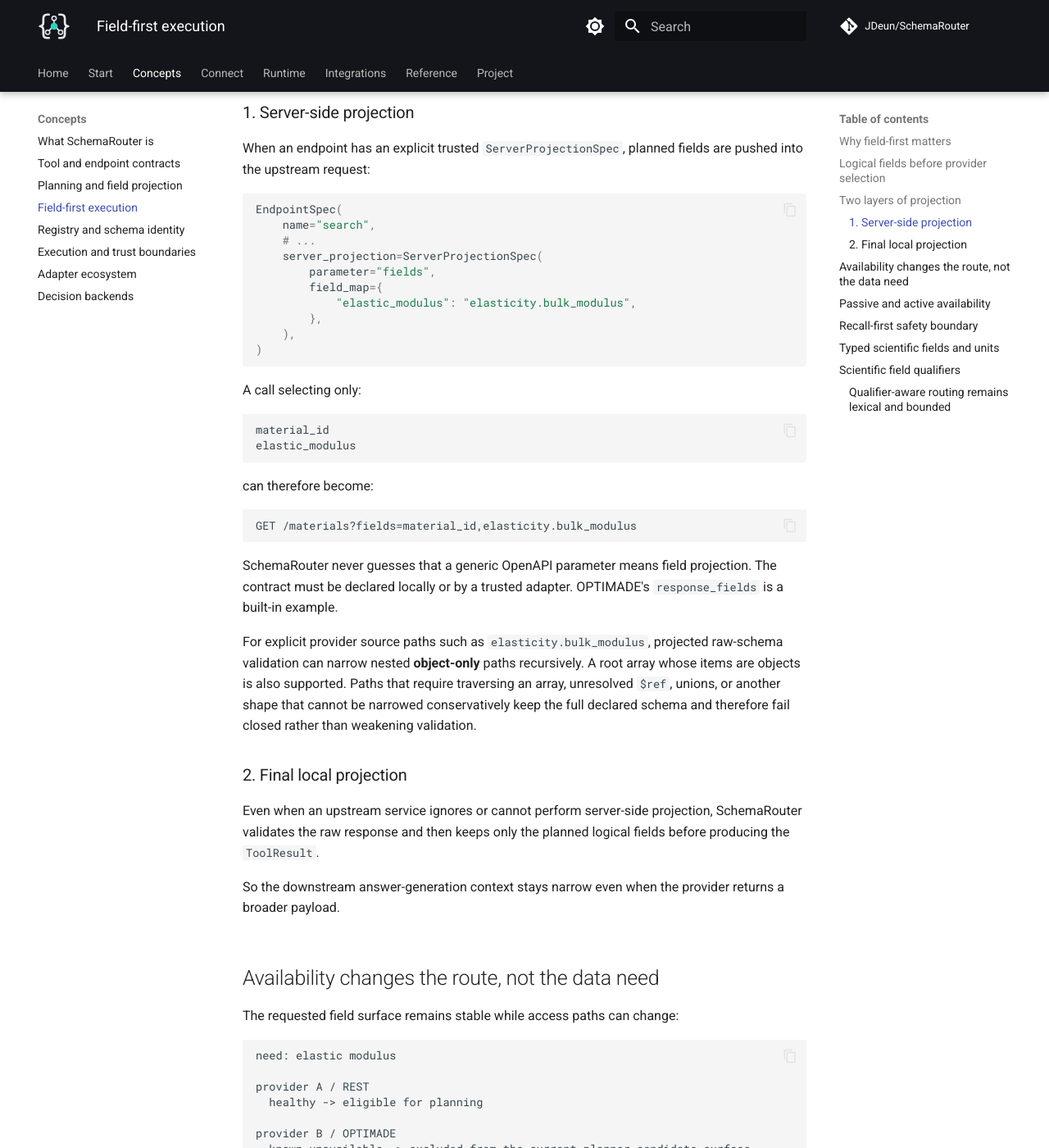
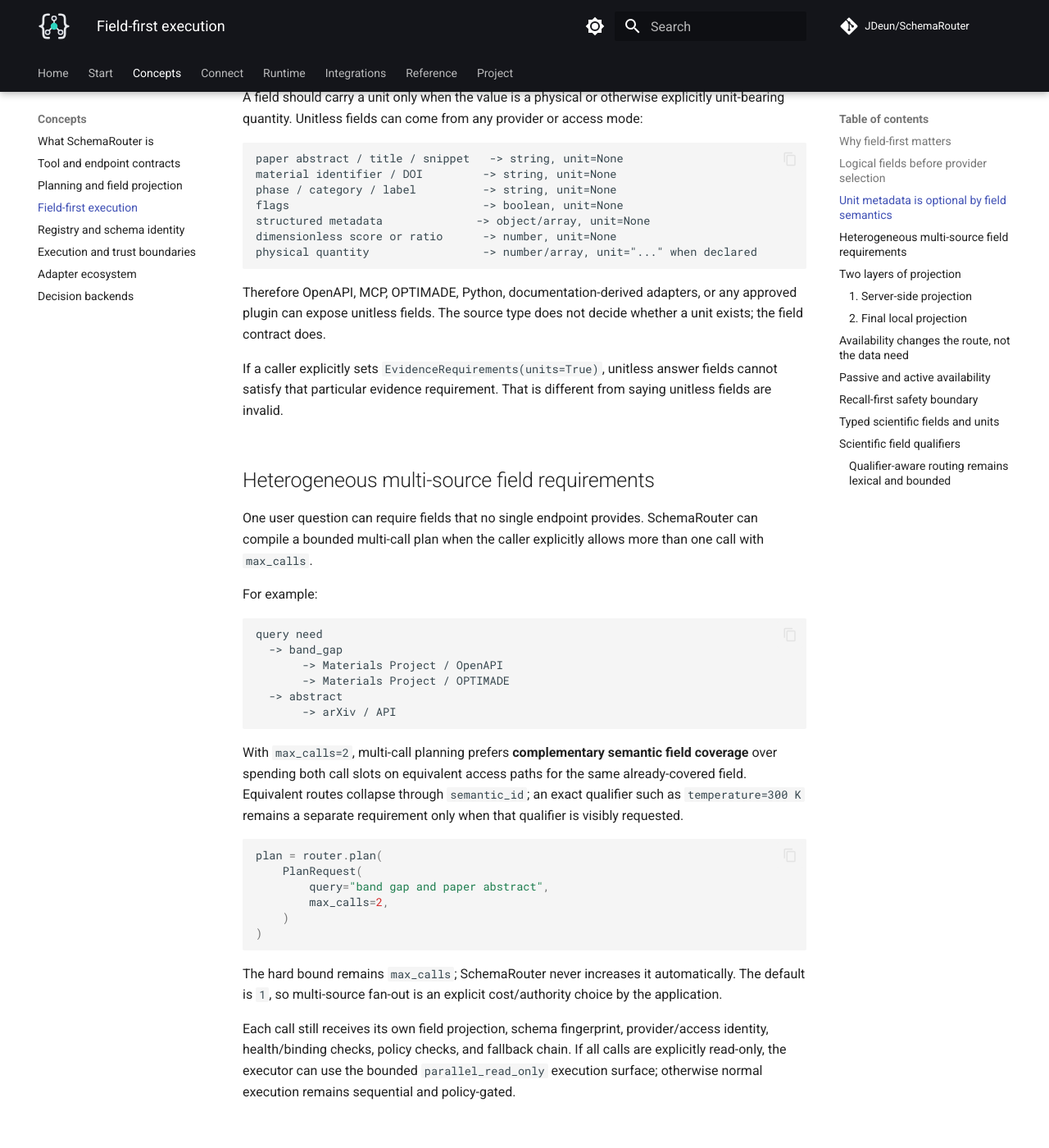
Before and after one commit to JDeun/SchemaRouter, an MkDocs documentation site: the page built from docs/concepts/field-first-execution.md, in a window 1280 px wide and 1400 px high, scrolled down 1586 px. Shown: the whole window at 82% size. Built offline with MkDocs 1.6.1 and Material for MkDocs 9.7.7, drawn with Linux system fonts in a browser that asks for light colours; comment, search, counter and statistics services are not loaded.

Commit message:
docs: clarify unitless fields and multi-source coverage

````diff
--- a/docs/concepts/field-first-execution.md
+++ b/docs/concepts/field-first-execution.md
@@ -54,6 +54,69 @@ source path can still be projected into `result_path=["elastic_modulus"]`, so th
 `ToolResult` stay provider-neutral.
 
 The model does not get to invent field mappings.
+
+## Unit metadata is optional by field semantics
+
+`FieldSpec.unit` is a general optional contract, not an arXiv/Web special case.
+
+A field should carry a unit only when the value is a physical or otherwise explicitly unit-bearing
+quantity. Unitless fields can come from any provider or access mode:
+
+```text
+paper abstract / title / snippet   -> string, unit=None
+material identifier / DOI         -> string, unit=None
+phase / category / label          -> string, unit=None
+flags                             -> boolean, unit=None
+structured metadata              -> object/array, unit=None
+dimensionless score or ratio      -> number, unit=None
+physical quantity                 -> number/array, unit="..." when declared
+```
+
+Therefore OpenAPI, MCP, OPTIMADE, Python, documentation-derived adapters, or any approved plugin
+can expose unitless fields. The source type does not decide whether a unit exists; the field
+contract does.
+
+If a caller explicitly sets `EvidenceRequirements(units=True)`, unitless answer fields cannot
+satisfy that particular evidence requirement. That is different from saying unitless fields are
+invalid.
+
+## Heterogeneous multi-source field requirements
+
+One user question can require fields that no single endpoint provides. SchemaRouter can compile a
+bounded multi-call plan when the caller explicitly allows more than one call with `max_calls`.
+
+For example:
+
+```text
+query need
+  -> band_gap
+       -> Materials Project / OpenAPI
+       -> Materials Project / OPTIMADE
+  -> abstract
+       -> arXiv / API
+```
+
+With `max_calls=2`, multi-call planning prefers **complementary semantic field coverage** over
+spending both call slots on equivalent access paths for the same already-covered field. Equivalent
+routes collapse through `semantic_id`; an exact qualifier such as `temperature=300 K` remains a
+separate requirement only when that qualifier is visibly requested.
+
+```python
+plan = router.plan(
+    PlanRequest(
+        query="band gap and paper abstract",
+        max_calls=2,
+    )
+)
+```
+
+The hard bound remains `max_calls`; SchemaRouter never increases it automatically. The default is
+`1`, so multi-source fan-out is an explicit cost/authority choice by the application.
+
+Each call still receives its own field projection, schema fingerprint, provider/access identity,
+health/binding checks, policy checks, and fallback chain. If all calls are explicitly read-only,
+the executor can use the bounded `parallel_read_only` execution surface; otherwise normal
+execution remains sequential and policy-gated.
 
 ## Two layers of projection
 
````
